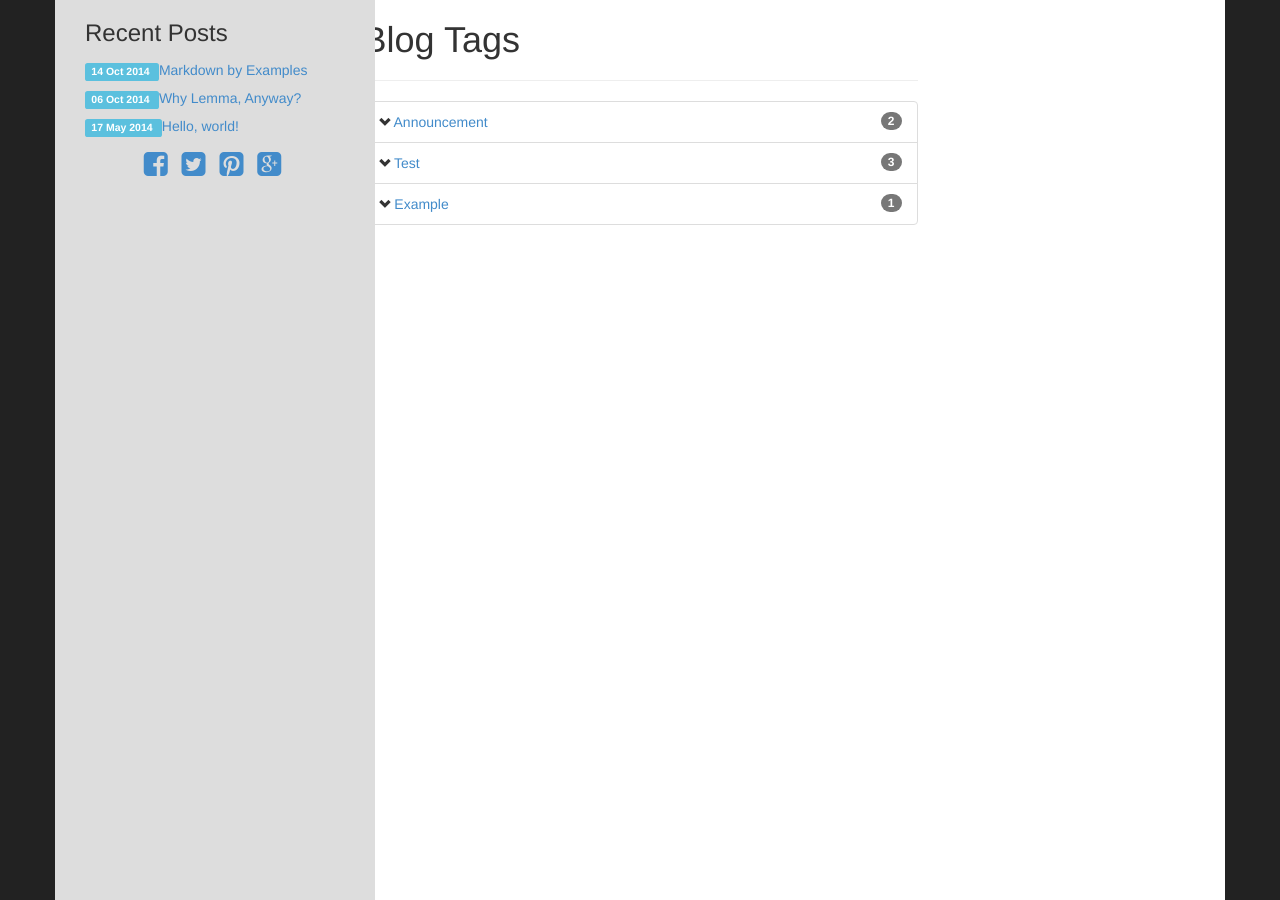
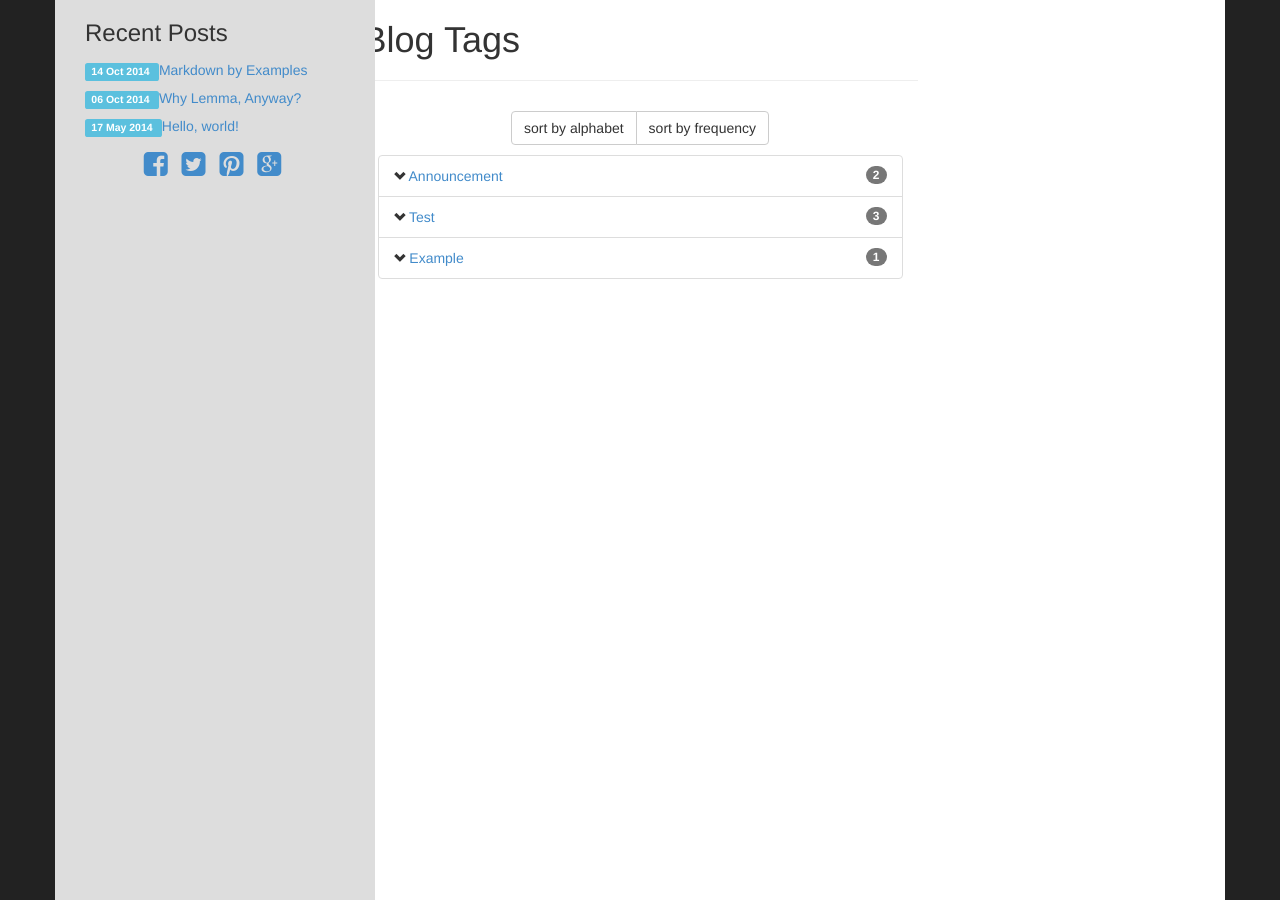
Before and after one commit to neizod/lemma-theme, a Jekyll site: the page built from tags.html, in a window 1280 px wide. Built offline with Jekyll 4.4.1, drawn with Linux system fonts in a browser that asks for light colours; Markdown is read by kramdown in place of the engine named in the settings.

Commit message:
[fx] sort tag by alph/freq using jq+coffee.

```diff
--- a/tags.html
+++ b/tags.html
@@ -2,7 +2,21 @@
 title: Blog Tags
 ---
 
-<ul class="list-group">
+<div class="row-fluid">
+  <div class="col-xs-12 text-center">
+    <p>
+      <div class="btn-group">
+        <button type="button" class="btn btn-default tag-sort" id="sort-alph">
+          sort by alphabet
+        </button>
+        <button type="button" class="btn btn-default tag-sort" id="sort-freq">
+          sort by frequency
+        </button>
+      </div>
+    </p>
+  </div>
+  <div class="col-xs-12">
+    <ul class="list-group" id="tags">
     {% for tag in site.tags %}
       <li class="list-group-item">
         <span class="badge">{{ tag[1].size }}</span>
@@ -11,7 +25,9 @@
         <ul class="list-unstyled hidden">
         {% for post in tag[1] %}
           <li>
-        <span class="label label-info">{{ post.date | date_to_string }}</span>
+            <span class="label label-info">
+              {{ post.date | date_to_string }}
+            </span>
             <a href="{{ site.baseurl }}{{ post.url }}">{{ post.title }}</a>
           </li>
         {% endfor %}
@@ -19,3 +35,5 @@
       </li>
     {% endfor %}
     </ul>
+  </div>
+</div>
```
Also changed, not shown: js/main.coffee (+15 -0 lines). Lines whose indentation alone changed are shown as unchanged.
